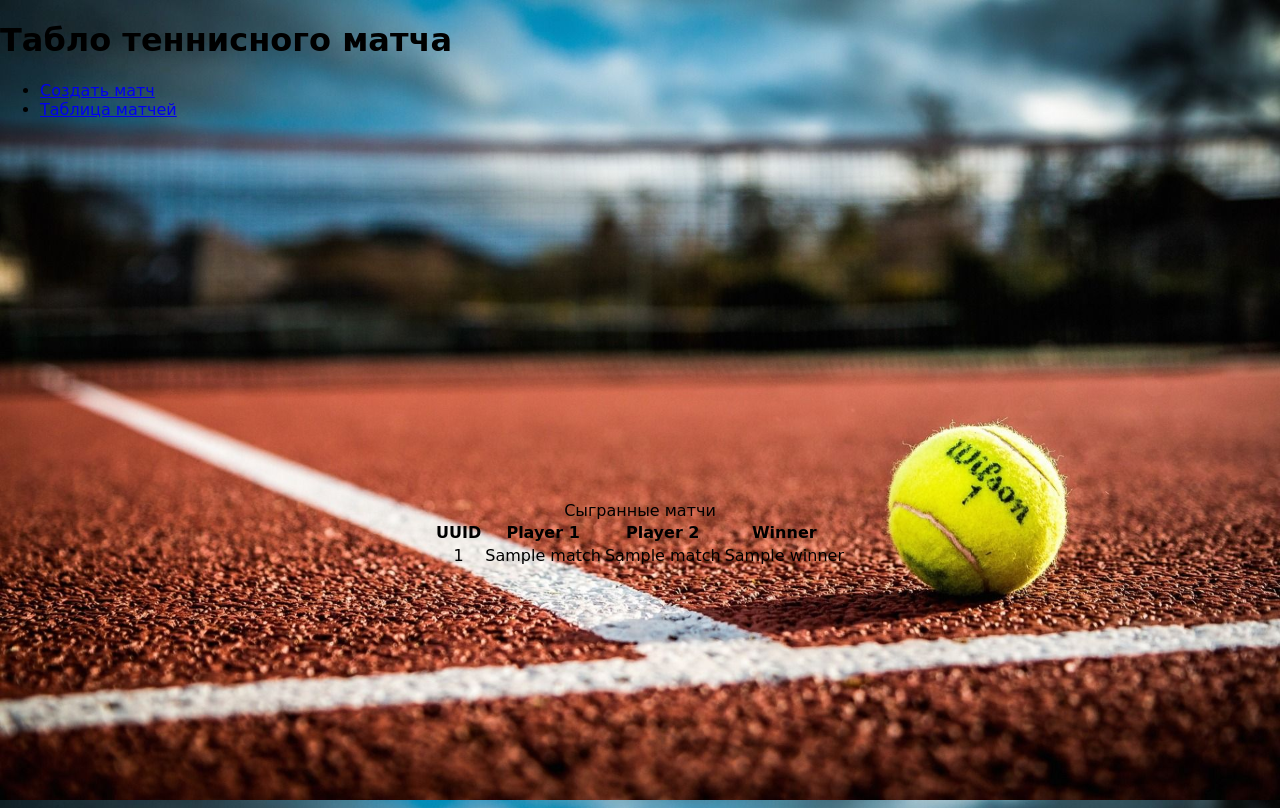
After one commit to Wh4tisl0ve/Tennis_scoreboard, a Python web app: template src/app/templates/pages/finished_matches.html in a window 1280 px wide. The commit adds this page. Shown: the top 808 px of the page. Run offline with Jinja, Linux system fonts and the light colour scheme; the template is opened without the code that fills it: most values are stand-ins (such as "Sample title", 1, 10 or a date in 2020).

Commit message:
refactor(src\app\templates): update templates

```diff
--- a/src/app/templates/base.html
+++ b/src/app/templates/base.html
@@ -3,12 +3,14 @@
 <head>
     <meta charset="utf-8"/>
     <title>{% block title %}{% endblock %}</title>
+    <link rel="icon" href="static/images/favicon.ico">
     <link rel="stylesheet" media="screen" href="static/styles/styles.css">
-    <link rel="icon" href="static/images/favicon.ico">
-    <script src="static/scripts/script.js" ></script>
+    {% block styles %}{% endblock %}
     <meta name="viewport" content="width=device-width">
 </head>
 <body>
+
+{% include "header.html" %}
 
 <div class="main_container center-screen">
     {% block content %}{% endblock %}
--- a/src/app/templates/header.html
+++ b/src/app/templates/header.html
@@ -1,8 +1,9 @@
-<a href="/" class="">
-    <span class="">Табло теннисного матча</span>
-</a>
-
-<ul class="nav">
-    <li class="nav-item"><a href="/" class="nav-link">Новый матч</a></li>
-    <li class="nav-item"><a href="/parsing" class="nav-link">Завершенные матчи</a></li>
-</ul>
+<header>
+    <h1>Табло теннисного матча</h1>
+    <nav>
+        <ul>
+            <li><a href="/">Создать матч</a></li>
+            <li><a href="/matches">Таблица матчей</a></li>
+        </ul>
+    </nav>
+</header>
--- /dev/null
+++ b/src/app/templates/pages/finished_matches.html
@@ -0,0 +1,31 @@
+{% extends 'base.html' %}
+
+{% block title %}
+Завершенные матчи
+{% endblock %}
+
+{% block content %}
+<div class="table-container">
+    <table class="finished_matches_table">
+        <caption>Сыгранные матчи</caption>
+        <thead>
+        <tr>
+            <th>UUID</th>
+            <th>Player 1</th>
+            <th>Player 2</th>
+            <th>Winner</th>
+        </tr>
+        </thead>
+        <tbody>
+        {% for match in data %}
+        <tr>
+            <td>{{ match.uuid }}</td>
+            <td>{{ match.player1_name }}</td>
+            <td>{{ match.player2_name }}</td>
+            <td>{{ match.winner }}</td>
+        </tr>
+        </tbody>
+        {% endfor %}
+    </table>
+</div>
+{% endblock %}
```
Also changed, not shown: src/app/templates/pages/match-score.html (+7 -3 lines), src/app/templates/pagination.html (added, +7 -0 lines).
